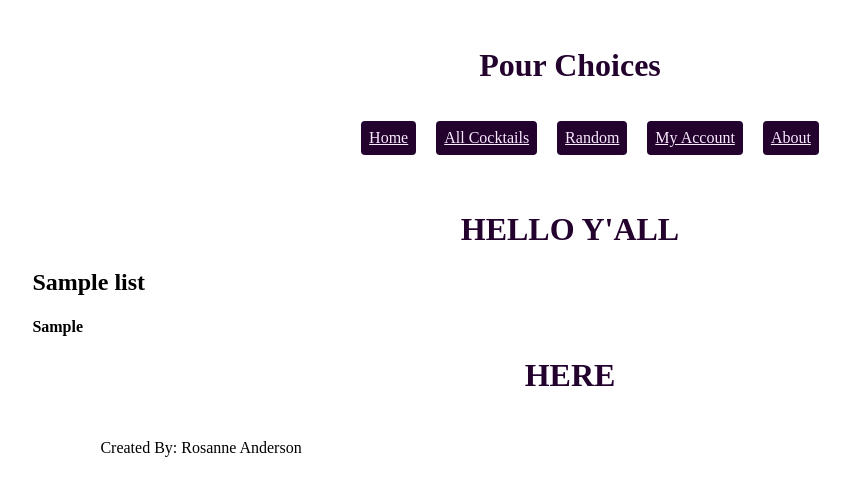
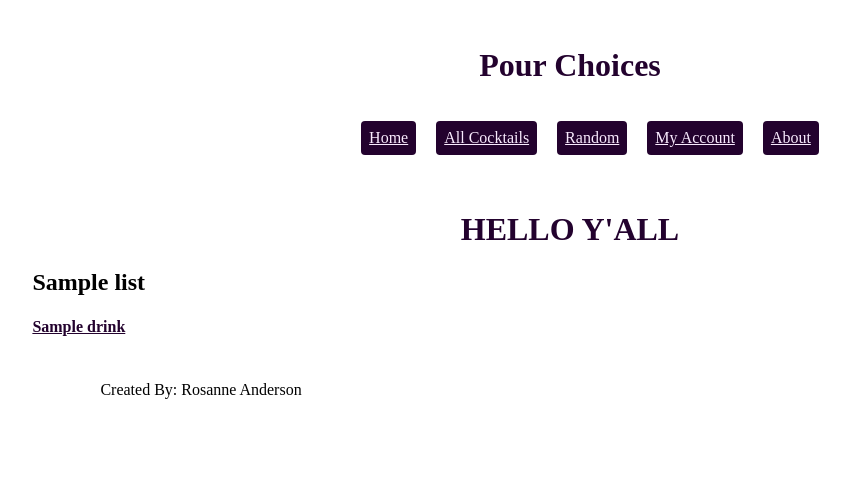
Before and after one commit to RosanneE/Pour_Choices, a Django app: template pour/drinks/templates/list_show.html in a window 1280 px wide. Shown: the top 496 px of the page, without its empty margins (70-920 px from the left). Run offline with Django 4.2, Linux system fonts and the light colour scheme; the template is opened without the code that fills it: most values are stand-ins (such as "Sample title", 1, 10 or a date in 2020); data that the repository does not hold is empty.

Commit message:
Lists complete, connection to drinks detail page

```diff
--- a/pour/drinks/templates/list_show.html
+++ b/pour/drinks/templates/list_show.html
@@ -10,15 +10,12 @@
   </div>
 
   <div class="ingredient_filtered_list">
-    <h4>{{lists.drinks_list}}</h4>
-    <h1>HERE</h1>
-</div>
-{% comment %} <div class="ingredient_filtered_list">
-    {% for list in lists%}
-    <h4>{{lists.list_title}}</h4>
-    <h1>HERE</h1>
+    {% for drink in lists.drink_in_list.all%}
+    <a class = 'dList' href = '/drinks/index/{{drink.id}}'>
+    <h4>{{drink.drink_name}}</h4>
+    </a>
     {% endfor %}
-</div>  {% endcomment %}
+  </div>
 </div>
 {% include 'partials/_footer.html' %}
 {% endblock %}
```
